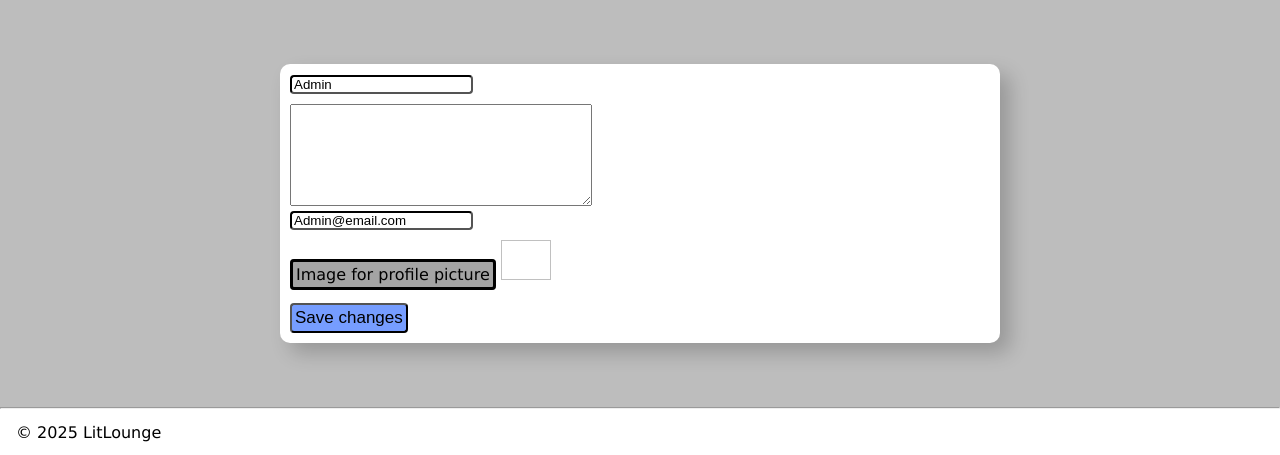
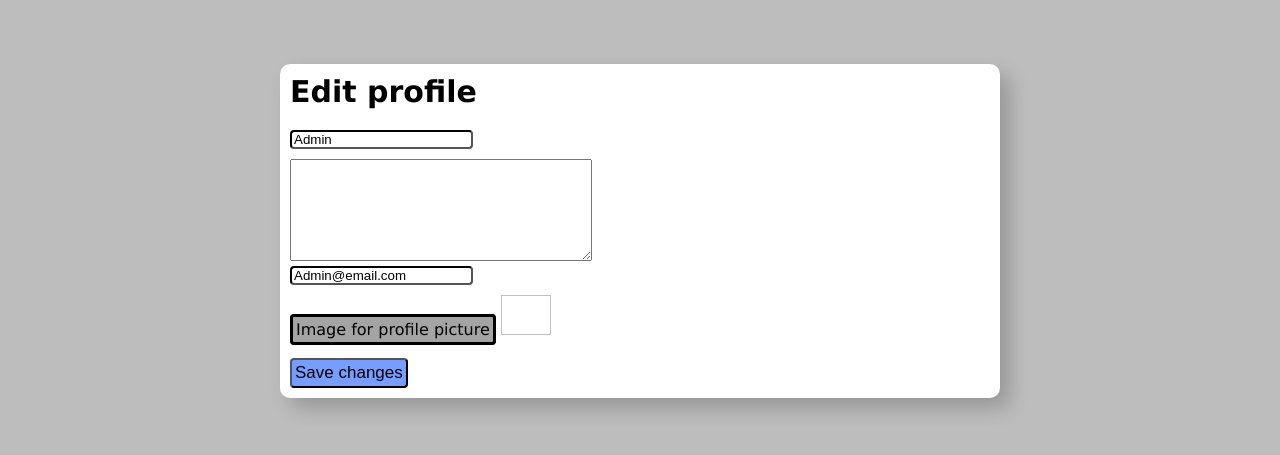
Before and after one commit to Random-Devil-with-internet/Year-12-3-Assignment, a Flask app: template por/templates/por/edit.html in a window 1280 px wide. Shown: the part 49-504 px from the top of the page. Run offline with Flask 3, Linux system fonts and the light colour scheme; the template is opened without the code that fills it: values that come from a table or form of the project are taken from there, others are empty.

Commit message:
Update edit.html

```diff
--- a/por/templates/por/edit.html
+++ b/por/templates/por/edit.html
@@ -4,6 +4,7 @@
 
 {% block content %}
 {% set link = "static/" + user.profile_picture %}
+    <h2>Edit profile</h2>
     <form method="POST" action="/edit" enctype="multipart/form-data">
         <input type="username" value="{{ user.username }}" name="username" required>
         <br>
```
